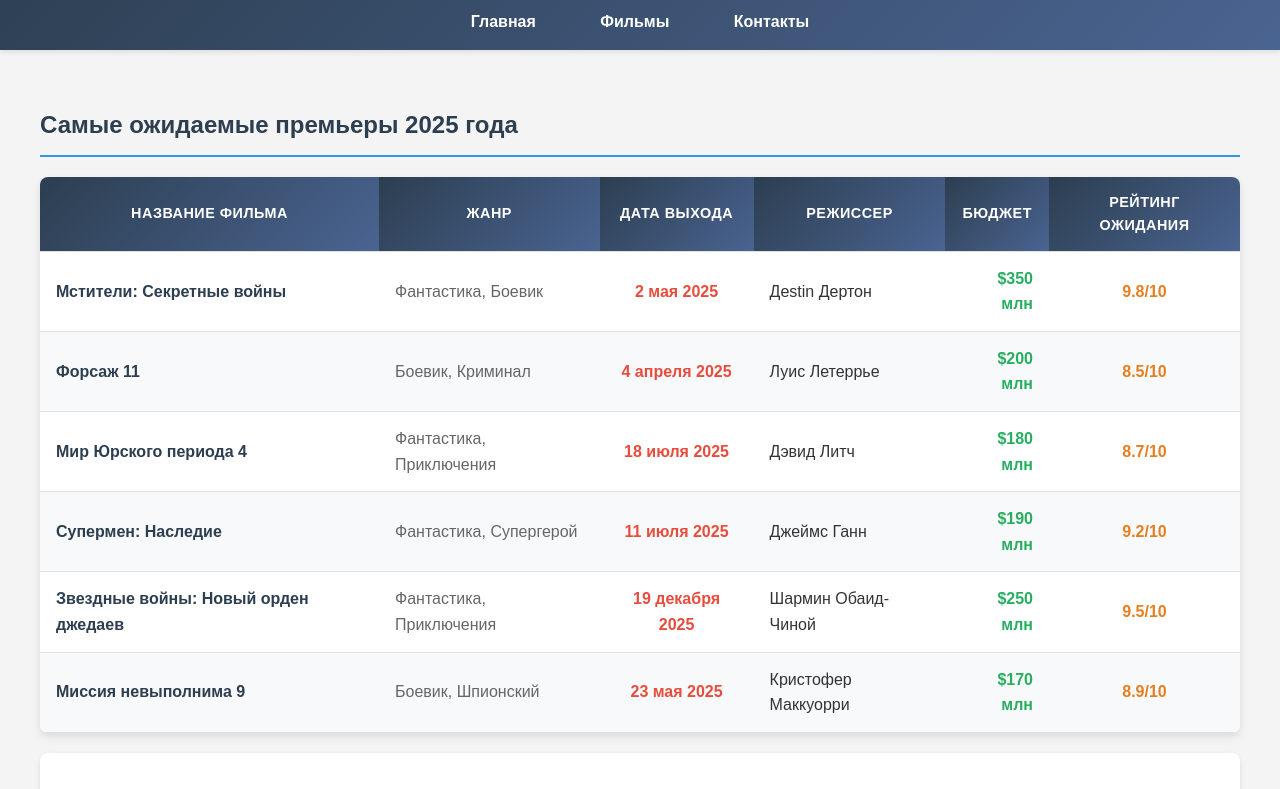
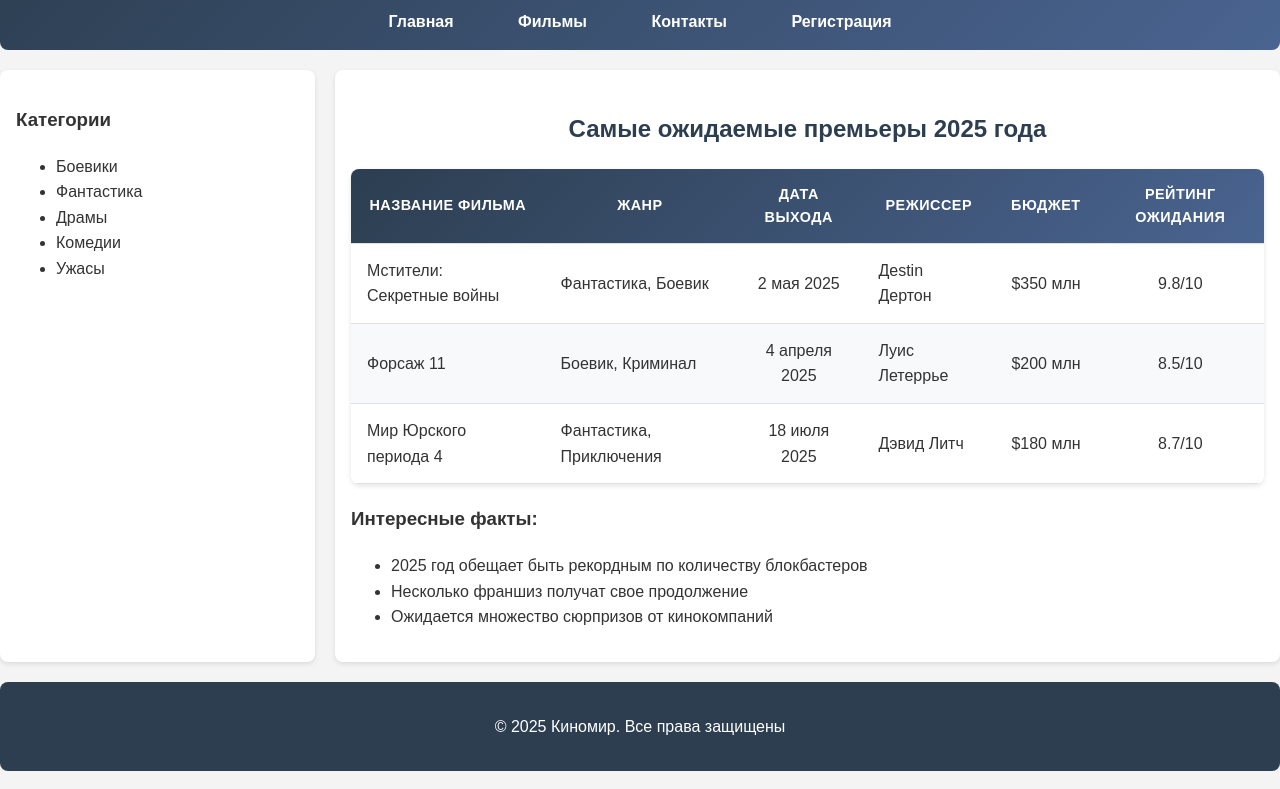
Before and after one commit to zotov1a1012/web6401-zotov_aa, a plain HTML site: page lab2/movies.html in a window 1280 px wide. Shown: the part 96-885 px from the top of the page. Drawn offline with Linux system fonts and the light colour scheme.

Commit message:
Лабораторная работа №4: Modern CSS и ООП в JS

```diff
--- a/lab2/movies.html
+++ b/lab2/movies.html
@@ -7,85 +7,74 @@
     <link rel="stylesheet" href="style.css">
 </head>
 <body>
-    <header>
-        <h1>Ожидаемые фильмы 2025 года</h1>
-        <nav>
-            <ul>
-                <li><a href="index.html">Главная</a></li>
-                <li><a href="movies.html">Фильмы</a></li>
-                <li><a href="contacts.html">Контакты</a></li>
+    <div class="grid-container">
+        <header class="grid-header">
+            <h1 class="h1">Ожидаемые фильмы 2025 года</h1>
+            <nav class="nav">
+                <ul class="nav__list">
+                    <li class="nav__item"><a href="index.html" class="nav__link">Главная</a></li>
+                    <li class="nav__item"><a href="movies.html" class="nav__link">Фильмы</a></li>
+                    <li class="nav__item"><a href="contacts.html" class="nav__link">Контакты</a></li>
+                    <li class="nav__item"><a href="form.html" class="nav__link">Регистрация</a></li>
                 </ul>
             </nav>
         </header>
 
-    <main>
-        <h2>Самые ожидаемые премьеры 2025 года</h2>
+        <aside class="grid-sidebar">
+            <h3 class="h3">Категории</h3>
+            <ul>
+                <li>Боевики</li>
+                <li>Фантастика</li>
+                <li>Драмы</li>
+                <li>Комедии</li>
+                <li>Ужасы</li>
+            </ul>
+        </aside>
 
-        <table>
+        <main class="grid-main">
+            <h2 class="h2">Самые ожидаемые премьеры 2025 года</h2>
+
+            <table class="table">
                 <thead>
-                <tr>
-                    <th>Название фильма</th>
-                    <th>Жанр</th>
-                    <th>Дата выхода</th>
-                    <th>Режиссер</th>
-                    <th>Бюджет</th>
-                    <th>Рейтинг ожидания</th>
+                    <tr class="table__header">
+                        <th class="table__header-cell">Название фильма</th>
+                        <th class="table__header-cell">Жанр</th>
+                        <th class="table__header-cell">Дата выхода</th>
+                        <th class="table__header-cell">Режиссер</th>
+                        <th class="table__header-cell">Бюджет</th>
+                        <th class="table__header-cell">Рейтинг ожидания</th>
                     </tr>
                 </thead>
                 <tbody>
-                <tr>
-                    <td>Мстители: Секретные войны</td>
-                    <td>Фантастика, Боевик</td>
-                    <td>2 мая 2025</td>
-                    <td>Дestin Дертон</td>
-                    <td>$350 млн</td>
-                    <td>9.8/10</td>
+                    <tr class="table__row">
+                        <td class="table__cell table__cell--left">Мстители: Секретные войны</td>
+                        <td class="table__cell table__cell--left">Фантастика, Боевик</td>
+                        <td class="table__cell table__cell--center">2 мая 2025</td>
+                        <td class="table__cell table__cell--left">Дestin Дертон</td>
+                        <td class="table__cell table__cell--right">$350 млн</td>
+                        <td class="table__cell table__cell--center">9.8/10</td>
                     </tr>
-                <tr>
-                    <td>Форсаж 11</td>
-                    <td>Боевик, Криминал</td>
-                    <td>4 апреля 2025</td>
-                    <td>Луис Летеррье</td>
-                    <td>$200 млн</td>
-                    <td>8.5/10</td>
+                    <tr class="table__row">
+                        <td class="table__cell table__cell--left">Форсаж 11</td>
+                        <td class="table__cell table__cell--left">Боевик, Криминал</td>
+                        <td class="table__cell table__cell--center">4 апреля 2025</td>
+                        <td class="table__cell table__cell--left">Луис Летеррье</td>
+                        <td class="table__cell table__cell--right">$200 млн</td>
+                        <td class="table__cell table__cell--center">8.5/10</td>
                     </tr>
-                <tr>
-                    <td>Мир Юрского периода 4</td>
-                    <td>Фантастика, Приключения</td>
-                    <td>18 июля 2025</td>
-                    <td>Дэвид Литч</td>
-                    <td>$180 млн</td>
-                    <td>8.7/10</td>
-                </tr>
-                <tr>
-                    <td>Супермен: Наследие</td>
-                    <td>Фантастика, Супергерой</td>
-                    <td>11 июля 2025</td>
-                    <td>Джеймс Ганн</td>
-                    <td>$190 млн</td>
-                    <td>9.2/10</td>
-                </tr>
-                <tr>
-                    <td>Звездные войны: Новый орден джедаев</td>
-                    <td>Фантастика, Приключения</td>
-                    <td>19 декабря 2025</td>
-                    <td>Шармин Обаид-Чиной</td>
-                    <td>$250 млн</td>
-                    <td>9.5/10</td>
-                </tr>
-                <tr>
-                    <td>Миссия невыполнима 9</td>
-                    <td>Боевик, Шпионский</td>
-                    <td>23 мая 2025</td>
-                    <td>Кристофер Маккуорри</td>
-                    <td>$170 млн</td>
-                    <td>8.9/10</td>
+                    <tr class="table__row">
+                        <td class="table__cell table__cell--left">Мир Юрского периода 4</td>
+                        <td class="table__cell table__cell--left">Фантастика, Приключения</td>
+                        <td class="table__cell table__cell--center">18 июля 2025</td>
+                        <td class="table__cell table__cell--left">Дэвид Литч</td>
+                        <td class="table__cell table__cell--right">$180 млн</td>
+                        <td class="table__cell table__cell--center">8.7/10</td>
                     </tr>
                 </tbody>
             </table>
 
             <div class="movie-notes">
-            <h3>Интересные факты:</h3>
+                <h3 class="h3">Интересные факты:</h3>
                 <ul>
                     <li>2025 год обещает быть рекордным по количеству блокбастеров</li>
                     <li>Несколько франшиз получат свое продолжение</li>
@@ -94,8 +83,9 @@
             </div>
         </main>
 
-     <footer>
-        <p>&copy; 2025 Все права защищены</p>
+        <footer class="grid-footer">
+            <p>&copy; 2025 Киномир. Все права защищены</p>
         </footer>
+    </div>
 </body>
 </html>
--- a/lab2/style.css
+++ b/lab2/style.css
@@ -1,35 +1,53 @@
+/* CSS переменные */
+:root {
+    --primary-color: #2c3e50;
+    --secondary-color: #3498db;
+    --accent-color: #e74c3c;
+    --text-color: #333;
+    --bg-color: #f4f4f4;
+    --card-bg: #ffffff;
+    --header-gradient: linear-gradient(135deg, #2c3e50, #4a6491);
+    --shadow: 0 2px 5px rgba(0,0,0,0.1);
+    --border-radius: 8px;
+}
+
 /* Общие стили для всей страницы */
 body {
     font-family: 'Arial', sans-serif;
     margin: 0;
     padding: 0;
-    background-color: #f4f4f4;
-    color: #333;
+    background-color: var(--bg-color);
+    color: var(--text-color);
     line-height: 1.6;
 }
 
 /* Шапка сайта */
-header {
-    background: linear-gradient(135deg, #2c3e50, #4a6491);
+.header {
+    background: var(--header-gradient);
     color: white;
     padding: 1rem 0;
     text-align: center;
-    box-shadow: 0 2px 5px rgba(0,0,0,0.1);
+    box-shadow: var(--shadow);
 }
 
 /* Навигационное меню */
-nav ul {
-    list-style-type: none;
-    padding: 0;
+.nav {
+    text-align: center;
     margin: 1rem 0 0 0;
 }
 
-nav ul li {
+.nav__list {
+    list-style-type: none;
+    padding: 0;
+    margin: 0;
+}
+
+.nav__item {
     display: inline;
     margin: 0 20px;
 }
 
-nav a {
+.nav__link {
     color: white;
     text-decoration: none;
     font-weight: bold;
@@ -38,73 +56,118 @@
     transition: background-color 0.3s;
 }
 
-nav a:hover {
+.nav__link:hover {
     background-color: rgba(255,255,255,0.2);
 }
 
 /* Основной контент */
-main {
+.main {
     padding: 2rem;
     max-width: 1200px;
     margin: 0 auto;
 }
 
-/* Стили для главной страницы */
+/* Стили для главной страницы - FLEXBOX */
 .intro {
     text-align: center;
     padding: 2rem;
-    background-color: white;
-    border-radius: 8px;
-    box-shadow: 0 2px 5px rgba(0,0,0,0.1);
+    background-color: var(--card-bg);
+    border-radius: var(--border-radius);
+    box-shadow: var(--shadow);
     margin-bottom: 2rem;
 }
 
-.intro img {
-    max-width: 100%;
-    height: auto;
-    border-radius: 8px;
-    margin-top: 1rem;
+.flex-container {
+    display: flex;
+    justify-content: space-around;
+    flex-wrap: wrap;
+    gap: 20px;
+    margin: 2rem 0;
 }
 
-/* Стили для карточек актеров */
-.actor-card {
-    background-color: white;
-    border: 1px solid #ddd;
-    border-radius: 8px;
-    padding: 1.5rem;
-    margin: 1rem 0;
-    box-shadow: 0 2px 5px rgba(0,0,0,0.1);
+.flex-item {
+    background-color: var(--card-bg);
+    padding: 2rem;
+    border-radius: var(--border-radius);
+    box-shadow: var(--shadow);
+    flex: 1 1 300px;
+    transition: transform 0.3s ease;
 }
 
-.actor-card h3 {
-    color: #2c3e50;
-    margin-top: 0;
+.flex-item:hover {
+    transform: translateY(-10px);
 }
 
-.movie-title {
-    font-style: italic;
-    color: #e74c3c;
-    font-weight: bold;
+/* CSS анимация */
+@keyframes pulse {
+    0% { transform: scale(1); }
+    50% { transform: scale(1.05); }
+    100% { transform: scale(1); }
+}
+
+.pulse {
+    animation: pulse 2s infinite;
+}
+
+/* Стили для страницы фильмов - GRID */
+.grid-container {
+    display: grid;
+    grid-template-areas:
+        "header header"
+        "sidebar main"
+        "footer footer";
+    grid-template-columns: 1fr 3fr;
+    grid-template-rows: auto 1fr auto;
+    gap: 20px;
+    min-height: 80vh;
+}
+
+.grid-header {
+    grid-area: header;
+    background: var(--header-gradient);
+    color: white;
+    padding: 1rem;
+    border-radius: var(--border-radius);
+}
+
+.grid-sidebar {
+    grid-area: sidebar;
+    background: var(--card-bg);
+    padding: 1rem;
+    border-radius: var(--border-radius);
+    box-shadow: var(--shadow);
+}
+
+.grid-main {
+    grid-area: main;
+    background: var(--card-bg);
+    padding: 1rem;
+    border-radius: var(--border-radius);
+    box-shadow: var(--shadow);
+}
+
+.grid-footer {
+    grid-area: footer;
+    background: var(--primary-color);
+    color: white;
+    padding: 1rem;
+    text-align: center;
+    border-radius: var(--border-radius);
 }
 
 /* Стили для таблицы с фильмами */
-table {
+.table {
     width: 100%;
     border-collapse: collapse;
-    background-color: white;
-    box-shadow: 0 4px 8px rgba(0,0,0,0.1);
-    border-radius: 8px;
+    background-color: var(--card-bg);
+    box-shadow: var(--shadow);
+    border-radius: var(--border-radius);
     overflow: hidden;
     margin: 20px 0;
 }
 
-th, td {
-    padding: 14px 16px;
-    border-bottom: 1px solid #e0e0e0;
-}
-
-th {
-    background: linear-gradient(135deg, #2c3e50, #4a6491);
+.table__header {
+    background: var(--header-gradient);
     color: white;
     font-weight: bold;
     text-transform: uppercase;
@@ -112,79 +175,95 @@
     letter-spacing: 0.5px;
 }
 
-/* Выравнивание для разных колонок таблицы */
-td:nth-child(1) { /* Название фильма */
-    text-align: left;
-    font-weight: bold;
-    color: #2c3e50;
+.table__header-cell,
+.table__cell {
+    padding: 14px 16px;
+    border-bottom: 1px solid #e0e0e0;
 }
 
-td:nth-child(2) { /* Жанр */
-    text-align: left;
-    color: #666;
-}
-
-td:nth-child(3) { /* Дата выхода */
-    text-align: center;
-    font-weight: bold;
-    color: #e74c3c;
-}
-
-td:nth-child(4) { /* Режиссер */
-    text-align: left;
-}
-
-td:nth-child(5) { /* Бюджет */
-    text-align: right;
-    color: #27ae60;
-    font-weight: bold;
-}
-
-td:nth-child(6) { /* Рейтинг */
-    text-align: center;
-    font-weight: bold;
-    color: #e67e22;
-}
+/* Выравнивание для разных колонок таблицы */
+.table__cell--left { text-align: left; }
+.table__cell--center { text-align: center; }
+.table__cell--right { text-align: right; }
 
 /* Чередование цветов строк */
-tbody tr:nth-child(even) {
+.table__row:nth-child(even) {
     background-color: #f8f9fa;
 }
 
-tbody tr:hover {
+.table__row:hover {
     background-color: #e3f2fd;
     transition: background-color 0.3s ease;
 }
 
-/* Стили для блока с интересными фактами */
-.movie-notes {
-    background-color: white;
-    padding: 20px;
-    margin: 20px 0;
-    border-radius: 8px;
-    box-shadow: 0 2px 5px rgba(0,0,0,0.1);
+/* Стили для формы */
+.form {
+    max-width: 500px;
+    margin: 50px auto;
+    padding: 2rem;
+    background: var(--card-bg);
+    border-radius: var(--border-radius);
+    box-shadow: 0 0 20px rgba(0,0,0,0.1);
 }
 
-.movie-notes h3 {
-    color: #2c3e50;
-    margin-bottom: 15px;
+.form__title {
+    text-align: center;
+    color: var(--primary-color);
+    margin-bottom: 1.5rem;
 }
 
-.movie-notes ul {
-    color: #555;
-    line-height: 1.6;
+.form__group {
+    margin-bottom: 1.5rem;
 }
 
-/* Стили для страницы контактов */
-main h2 {
-    color: #2c3e50;
-    border-bottom: 2px solid #3498db;
-    padding-bottom: 10px;
+.form__label {
+    display: block;
+    margin-bottom: 0.5rem;
+    font-weight: bold;
+    color: var(--primary-color);
+}
+
+.form__input {
+    width: 100%;
+    padding: 12px;
+    border: 2px solid #ddd;
+    border-radius: var(--border-radius);
+    transition: border-color 0.3s ease;
+    font-size: 1rem;
+}
+
+.form__input:focus {
+    border-color: var(--secondary-color);
+    outline: none;
+}
+
+.form__checkbox-label {
+    display: flex;
+    align-items: center;
+    gap: 10px;
+    cursor: pointer;
+}
+
+.form__button {
+    width: 100%;
+    padding: 12px;
+    background: var(--secondary-color);
+    color: white;
+    border: none;
+    border-radius: var(--border-radius);
+    cursor: pointer;
+    font-size: 1rem;
+    font-weight: bold;
+    transition: background 0.3s ease;
+}
+
+.form__button:hover {
+    background: #2980b9;
 }
 
 /* Подвал сайта */
-footer {
-    background-color: #2c3e50;
+.footer {
+    background-color: var(--primary-color);
     color: white;
     text-align: center;
     padding: 1rem;
@@ -192,32 +271,14 @@
 }
 
 /* Заголовки */
-h1 {
+.h1 {
+    text-align: center;
     color: #abb7c2;
     margin-bottom: 1rem;
 }
 
-h2 {
-    color: #34495e;
+.h2 {
+    text-align: center;
+    color: var(--primary-color);
     margin: 1.5rem 0 1rem 0;
 }
-
-/* Адаптивность для мобильных устройств */
-@media (max-width: 768px) {
-    nav ul li {
-        display: block;
-        margin: 10px 0;
-    }
-
-    main {
-        padding: 1rem;
-    }
-
-    table {
-        font-size: 0.9em;
-    }
-
-    th, td {
-        padding: 8px 10px;
-    }
-}
```
Also changed, not shown: lab2/contacts.html (+27 -12 lines), lab2/form.html (added, +82 -0 lines), lab2/index.html (+28 -12 lines), lab2/script.js (added, +123 -0 lines), Readme.md. Lines whose indentation alone changed are shown as unchanged.
